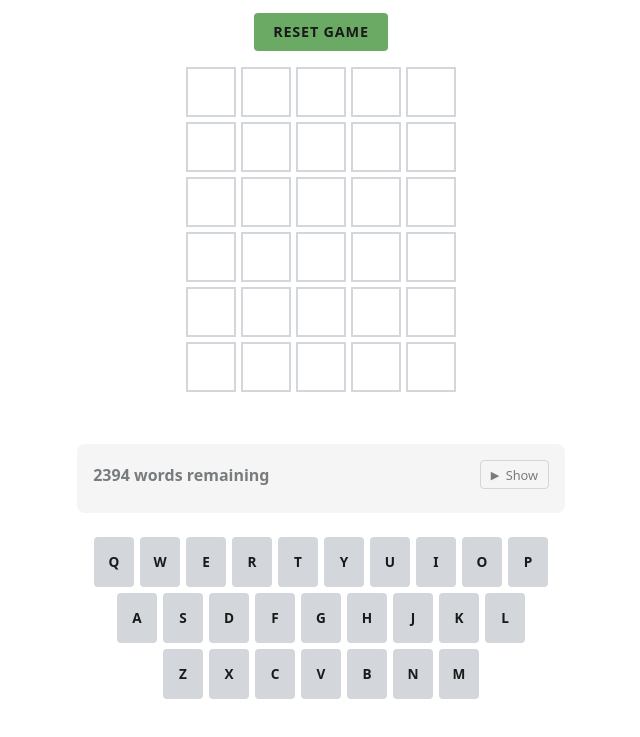
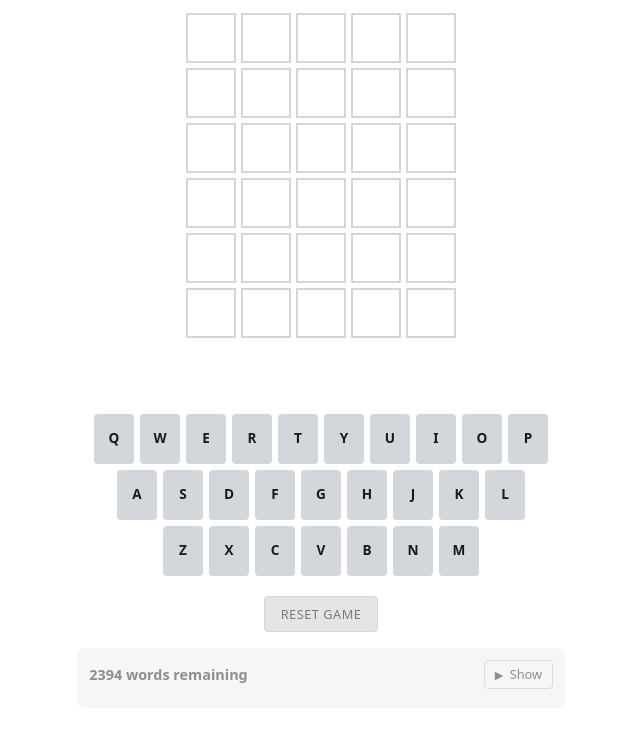
Before and after one commit to rodolfosb/wordleHelper, a website built with Vite: page index.html in a window 1280 px wide. Shown: the part 95-832 px from the top of the page, without its empty margins (319-959 px from the left). Built offline with nearby package versions, Linux system fonts and the light colour scheme.

Commit message:
feat(12-01): optimize layout with puzzle/keyboard as focal point
- Move Reset Game button below keyboard (less prominent position)
- Reduce Reset button size and change to secondary styling
- Add opacity to suggestions area for reduced visual prominence
- Adjust spacing for better visual balance
- Reduce suggestions panel padding for compactness

```diff
--- a/src/main.ts
+++ b/src/main.ts
@@ -78,13 +78,13 @@ document.querySelector<HTMLDivElement>('#app')!.innerHTML = `
       <button class="exit-practice-btn">Exit Practice</button>
     </div>
     <main class="app-main">
+      ${createGuessGrid()}
+      <div class="game-message"></div>
+      <div class="keyboard-area"></div>
       <div class="controls">
         <button class="reset-game-btn">Reset Game</button>
       </div>
-      ${createGuessGrid()}
-      <div class="game-message"></div>
       <div class="suggestions-area"></div>
-      <div class="keyboard-area"></div>
     </main>
   </div>
 `;
--- a/src/style.css
+++ b/src/style.css
@@ -200,33 +200,36 @@ button:focus-visible {
   width: 100%;
 }
 
-/* Controls area */
+/* Controls area - Below keyboard */
 .controls {
+  margin-top: 0.75rem;
   margin-bottom: 1rem;
   display: flex;
   justify-content: center;
 }
 
 .reset-game-btn {
-  background-color: var(--color-correct);
-  color: var(--text-primary);
-  border: none;
-  padding: 0.6rem 1.2rem;
-  font-size: 0.9rem;
-  font-weight: 600;
+  background-color: var(--bg-tertiary);
+  color: var(--text-secondary);
+  border: 1px solid var(--border-color);
+  padding: 0.5rem 1rem;
+  font-size: 0.8rem;
+  font-weight: 500;
   text-transform: uppercase;
-  letter-spacing: 0.05rem;
+  letter-spacing: 0.03rem;
   cursor: pointer;
   border-radius: 4px;
-  transition: background-color 0.2s ease;
+  transition: background-color 0.2s ease, color 0.2s ease, border-color 0.2s ease;
 }
 
 .reset-game-btn:hover {
-  background-color: var(--color-correct-hover, #6aaa64);
+  background-color: var(--color-absent);
+  color: var(--text-primary);
+  border-color: var(--color-absent);
 }
 
 .reset-game-btn:active {
-  background-color: var(--color-correct-active, #4a7c42);
+  background-color: var(--border-color);
 }
 
 /* Game Message Styles */
@@ -354,12 +357,13 @@ button:focus-visible {
 /* Suggestions Panel Styles */
 .suggestions-area {
   width: 100%;
+  opacity: 0.85;
 }
 
 .suggestions-panel {
   background-color: var(--bg-secondary);
   border-radius: 8px;
-  padding: 1rem;
+  padding: 0.75rem;
   width: 100%;
   box-sizing: border-box;
 }
@@ -368,11 +372,11 @@ button:focus-visible {
   display: flex;
   justify-content: space-between;
   align-items: center;
-  padding-bottom: 0.5rem;
+  padding-bottom: 0.4rem;
 }
 
 .suggestions-count {
-  font-size: 1rem;
+  font-size: 0.9rem;
   font-weight: 600;
   color: var(--text-secondary);
 }
```
